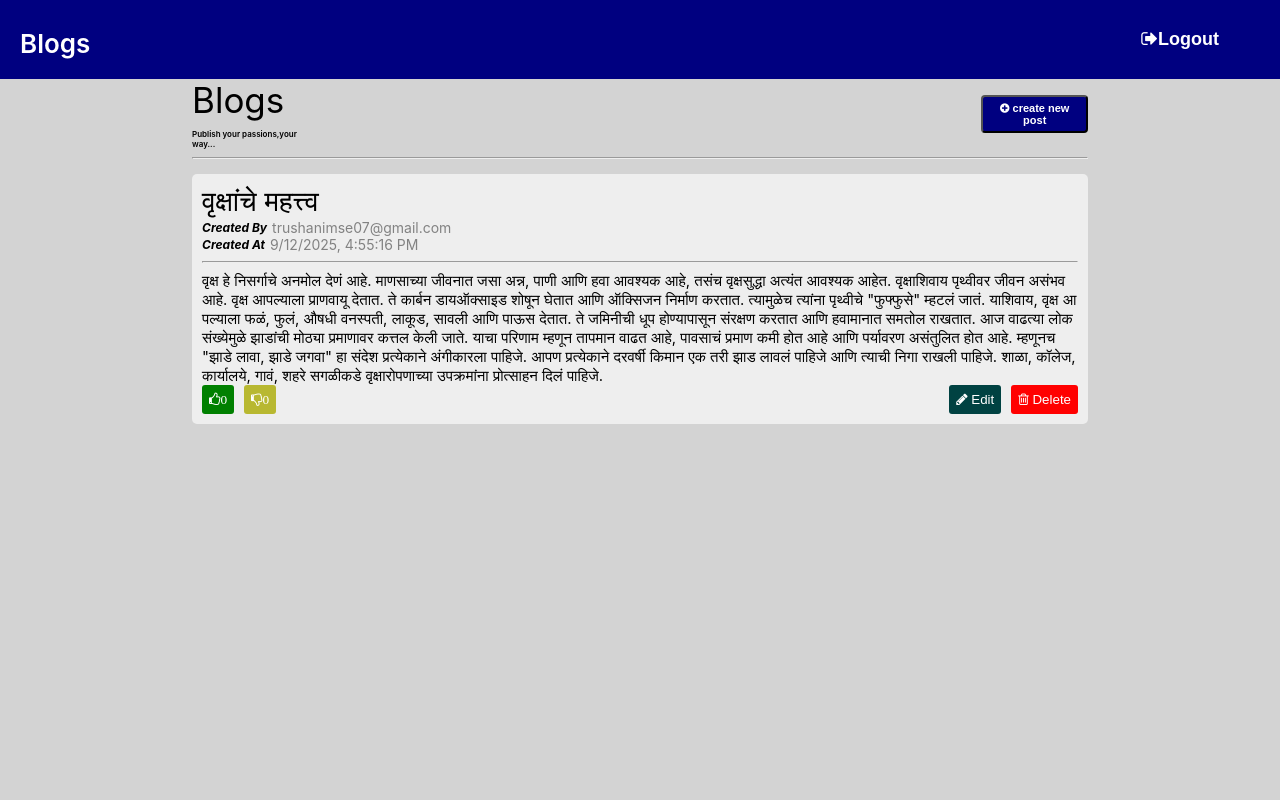
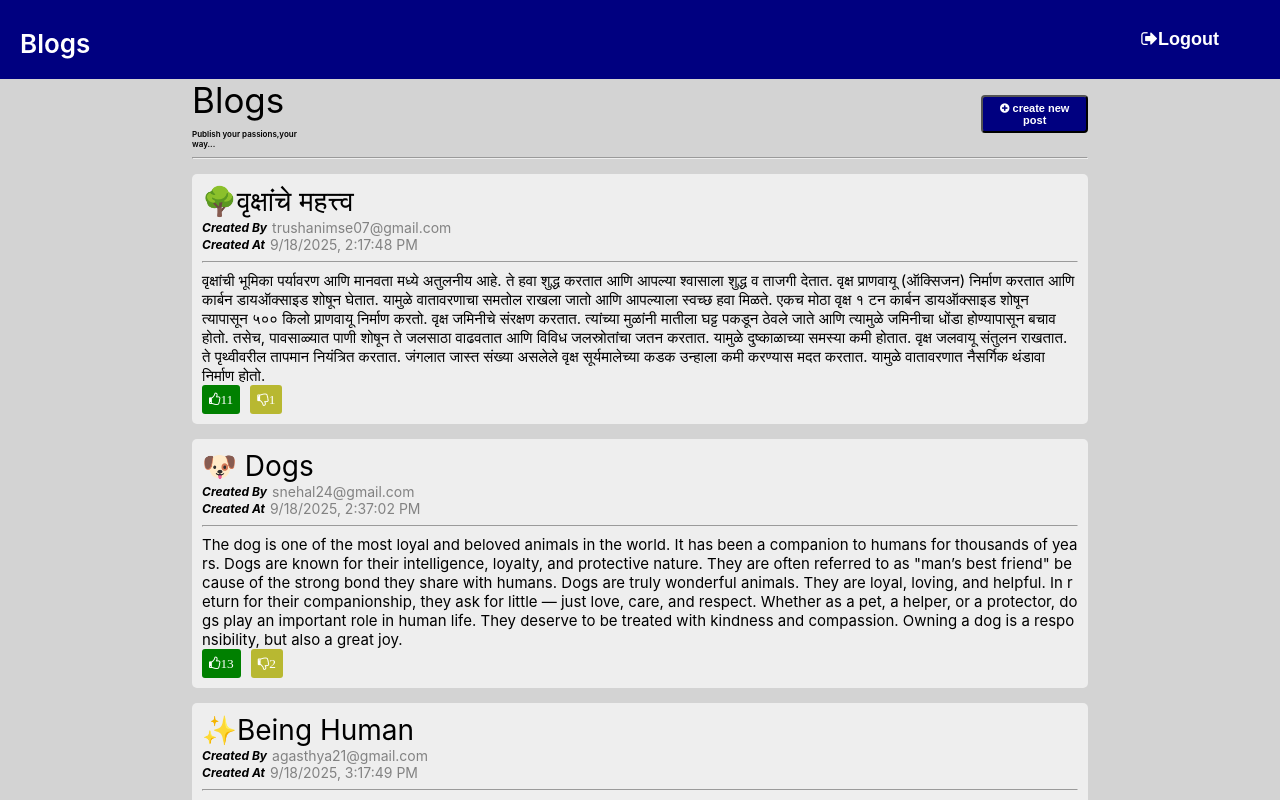
Before and after one commit to TrushaNimse/blogs-app, a React (Create React App) app: page /dashboard2 in a window 1280 px wide. Shown: the top 800 px of the page. Built offline with nearby package versions, Linux system fonts and the light colour scheme; data requests are answered from the project's data file.

Commit message:
input validation and like dislike button function for remaining same after edit

```diff
--- a/db.json
+++ b/db.json
@@ -5,17 +5,46 @@
       "email": "trushanimse07@gmail.com",
       "password": "071215",
       "name": "Trusha Nimse"
+    },
+    {
+      "id": "0568",
+      "email": "snehal24@gmail.com",
+      "password": "2415",
+      "name": "Snehal Bangar"
+    },
+    {
+      "id": "7677",
+      "email": "agasthya21@gmail.com",
+      "password": "2328",
+      "name": "Agasthya"
     }
   ],
   "blogs": [
     {
-      "id": "0fe2",
-      "title": "वृक्षांचे महत्त्व",
-      "description": "वृक्ष हे निसर्गाचे अनमोल देणं आहे. माणसाच्या जीवनात जसा अन्न, पाणी आणि हवा आवश्यक आहे, तसंच वृक्षसुद्धा अत्यंत आवश्यक आहेत. वृक्षाशिवाय पृथ्वीवर जीवन असंभव आहे. वृक्ष आपल्याला प्राणवायू देतात. ते कार्बन डायऑक्साइड शोषून घेतात आणि ऑक्सिजन निर्माण करतात. त्यामुळेच त्यांना पृथ्वीचे \"फुफ्फुसे\" म्हटलं जातं. याशिवाय, वृक्ष आपल्याला फळं, फुलं, औषधी वनस्पती, लाकूड, सावली आणि पाऊस देतात. ते जमिनीची धूप होण्यापासून संरक्षण करतात आणि हवामानात समतोल राखतात. आज वाढत्या लोकसंख्येमुळे झाडांची मोठ्या प्रमाणावर कत्तल केली जाते. याचा परिणाम म्हणून तापमान वाढत आहे, पावसाचं प्रमाण कमी होत आहे आणि पर्यावरण असंतुलित होत आहे. म्हणूनच \"झाडे लावा, झाडे जगवा\" हा संदेश प्रत्येकाने अंगीकारला पाहिजे. आपण प्रत्येकाने दरवर्षी किमान एक तरी झाड लावलं पाहिजे आणि त्याची निगा राखली पाहिजे. शाळा, कॉलेज, कार्यालये, गावं, शहरे सगळीकडे वृक्षारोपणाच्या उपक्रमांना प्रोत्साहन दिलं पाहिजे.",
-      "likes": "",
-      "unlikes": "",
+      "id": "708a",
+      "title": "🌳वृक्षांचे महत्त्व",
+      "description": "वृक्षांची भूमिका पर्यावरण आणि मानवता मध्ये अतुलनीय आहे. ते हवा शुद्ध करतात आणि आपल्या श्वासाला शुद्ध व ताजगी देतात. वृक्ष प्राणवायू (ऑक्सिजन) निर्माण करतात आणि कार्बन डायऑक्साइड शोषून घेतात. यामुळे वातावरणाचा समतोल राखला जातो आणि आपल्याला स्वच्छ हवा मिळते. एकच मोठा वृक्ष १ टन कार्बन डायऑक्साइड शोषून त्यापासून ५०० किलो प्राणवायू निर्माण करतो.\n\nवृक्ष जमिनीचे संरक्षण करतात. त्यांच्या मुळांनी मातीला घट्ट पकडून ठेवले जाते आणि त्यामुळे जमिनीचा धोंडा होण्यापासून बचाव होतो. तसेच, पावसाळ्यात पाणी शोषून ते जलसाठा वाढवतात आणि विविध जलस्रोतांचा जतन करतात. यामुळे दुष्काळाच्या समस्या कमी होतात.\n\nवृक्ष जलवायू संतुलन राखतात. ते पृथ्वीवरील तापमान नियंत्रित करतात. जंगलात जास्त संख्या असलेले वृक्ष सूर्यमालेच्या कडक उन्हाला कमी करण्यास मदत करतात. यामुळे वातावरणात नैसर्गिक थंडावा निर्माण होतो.",
       "CreatedBy": "trushanimse07@gmail.com",
-      "CreatedAt": "9/12/2025, 4:55:16 PM"
+      "CreatedAt": "9/18/2025, 2:17:48 PM",
+      "likes": 11,
+      "dislikes": 1
+    },
+    {
+      "id": "b710",
+      "title": "🐶  Dogs",
+      "description": "The dog is one of the most loyal and beloved animals in the world. It has been a companion to humans for thousands of years. Dogs are known for their intelligence, loyalty, and protective nature. They are often referred to as \"man’s best friend\" because of the strong bond they share with humans.\nDogs are truly wonderful animals. They are loyal, loving, and helpful. In return for their companionship, they ask for little — just love, care, and respect. Whether as a pet, a helper, or a protector, dogs play an important role in human life. They deserve to be treated with kindness and compassion. Owning a dog is a responsibility, but also a great joy.",
+      "CreatedBy": "snehal24@gmail.com",
+      "CreatedAt": "9/18/2025, 2:37:02 PM",
+      "likes": 13,
+      "dislikes": 2
+    },
+    {
+      "id": "a888",
+      "title": "✨Being Human",
+      "description": "To be human is to possess qualities like kindness, compassion, honesty, respect, and the ability to feel emotions such as love, sorrow, and joy. It also means having the power of thought, imagination, and the responsibility to make choices that affect not just ourselves but others too.\n\nBeing human is not just about intelligence — animals too have their own ways of thinking and feeling. What sets us apart is our ability to understand the difference between right and wrong, and to act with conscience.\n\n",
+      "CreatedBy": "agasthya21@gmail.com",
+      "CreatedAt": "9/18/2025, 3:17:49 PM",
+      "likes": 3
     }
   ]
 }
--- a/src/Components/Dashboard1/Dashboard1.js
+++ b/src/Components/Dashboard1/Dashboard1.js
@@ -7,18 +7,20 @@ function Dashboard1() {
     const navigate = useNavigate()
     const { id } = useParams();
     console.log('id: ', id)
-    const [userDescription, setUserDescription] = useState({ title: "", description: "", likes: "", unlikes: "" });
+    const [userDescription, setUserDescription] = useState({ title: "", description: ""});
     // const [userEmail, setUserEmail] = useState();
     useEffect(() => {
 
         axios.get(`http://localhost:3001/blogs/${id}`)
             .then(response => {
-                setUserDescription({
-                    title: response.data.title,
-                    description: response.data.description,
-                    // likes:response.data.likes,
-                    // unlikes:response.data.unlikes
-                })
+                setUserDescription(response.data
+                //     {
+                //     title: response.data.title,
+                //     description: response.data.description,
+                //     // likes:response.data.likes,
+                //     // unlikes:response.data.unlikes
+                // }
+            )
             })
             .catch(error => console.error("Error fetching blog:", error));
 
--- a/src/Components/Dashboard2/Dashboard2.js
+++ b/src/Components/Dashboard2/Dashboard2.js
@@ -137,10 +137,13 @@ function Dashboard2() {
                                 <button className="likeButton" onClick={() => handleLikes(blog.id, blog.likes)}><i class="fa fa-thumbs-o-up" aria-hidden="true">{blog.likes || 0}</i></button>
                                 <button className="unlikeButton" onClick={() => handleDislikes(blog.id, blog.dislikes)}><i class="fa fa-thumbs-o-down" aria-hidden="true">{blog.dislikes || 0}</i></button>
                             </div>
-                            <div>
+                            {/* <div> */}
+                            {blog.CreatedBy===localStorage.getItem("userEmail")?(<div>
                                 <button onClick={() => navigate(`/dashboard1/${blog.id}`)} className="editButton"><i class="fa fa-pencil" aria-hidden="true"></i> Edit</button>
                                 <button onClick={() => handleDelete(blog.id)} className="deleteButton"><i class="fa fa-trash-o" aria-hidden="true"></i> Delete</button>
-                            </div>
+                                </div>):null}
+
+                            {/* </div> */}
                         </div>
                     </div>
                 ))}
--- a/src/Components/Login/Login.js
+++ b/src/Components/Login/Login.js
@@ -41,25 +41,45 @@ function Login() {
             .get("http://localhost:3001/user")
             .then((response) => {
                 const users = response.data;
-                users.map((singleUser) => {
-                    console.log('userData:', userData);
-                    // console.log('singleUser.email_id===userData.email:', singleUser.email_id === userData.email);
-                    // console.log('singleUser.password===userData.password:', singleUser.password === userData.password);
-                    if (singleUser.email === userData.email && singleUser.password === userData.password) {
-                        alert("Login Succesfull");
-                        localStorage.setItem("userName",singleUser.name);
-                        localStorage.setItem("userEmail",singleUser.email);
-                        navigate("/dashboard2")
-                    }
-                    else {
-                        console.log("Invalid email or password");
-                    }
-                });
+                const matchedUser = users.find((singleUser) =>
+                    singleUser.email === userData.email &&
+                    singleUser.password === userData.password
+                );
+
+                if (matchedUser) {
+                    alert("Login Successful");
+                    localStorage.setItem("userName", matchedUser.name);
+                    localStorage.setItem("userEmail", matchedUser.email);
+                    navigate("/dashboard2");
+                } else {
+                    alert("Invalid email or password");
+                }
+            });
+
+    }
+    // axios
+    //         .get("http://localhost:3001/user")
+    // .then((response) => {
+    //     const users = response.data;
+    //     users.map((singleUser) => {
+    //         console.log('userData:', userData);
+    //         // console.log('singleUser.email_id===userData.email:', singleUser.email_id === userData.email);
+    //         // console.log('singleUser.password===userData.password:', singleUser.password === userData.password);
+    //         if (singleUser.email === userData.email && singleUser.password === userData.password) {
+    //             alert("Login Succesfull");
+    //             localStorage.setItem("userName",singleUser.name);
+    //             localStorage.setItem("userEmail",singleUser.email);
+    //             navigate("/dashboard2")
+    //         }
+    //         else {
+    //             alert("Invalid email or password");
+    //         }
+    //     });
 
 
-            })
+    // })
 
-    }
+    // }
 
     return (
         <div className="mainSection">
@@ -80,7 +100,7 @@ function Login() {
                     <div className="label">Emal id</div>
                     <input type="text" placeholder="test@gmail.com" className="inputBox" name="" value={userData.email} onChange={handleEmail} />
                     <div className="label">Password</div>
-                    <input type="password" placeholder="Test@123" className="inputBox" value={userData.pass} onChange={handlePass} />
+                    <input type="password" placeholder="Test@123" className="inputBox" value={userData.password} onChange={handlePass} />
                     <div><button onClick={handleLoginData} className="loginButton">Login</button></div>
                 </div>
             </div>
```
